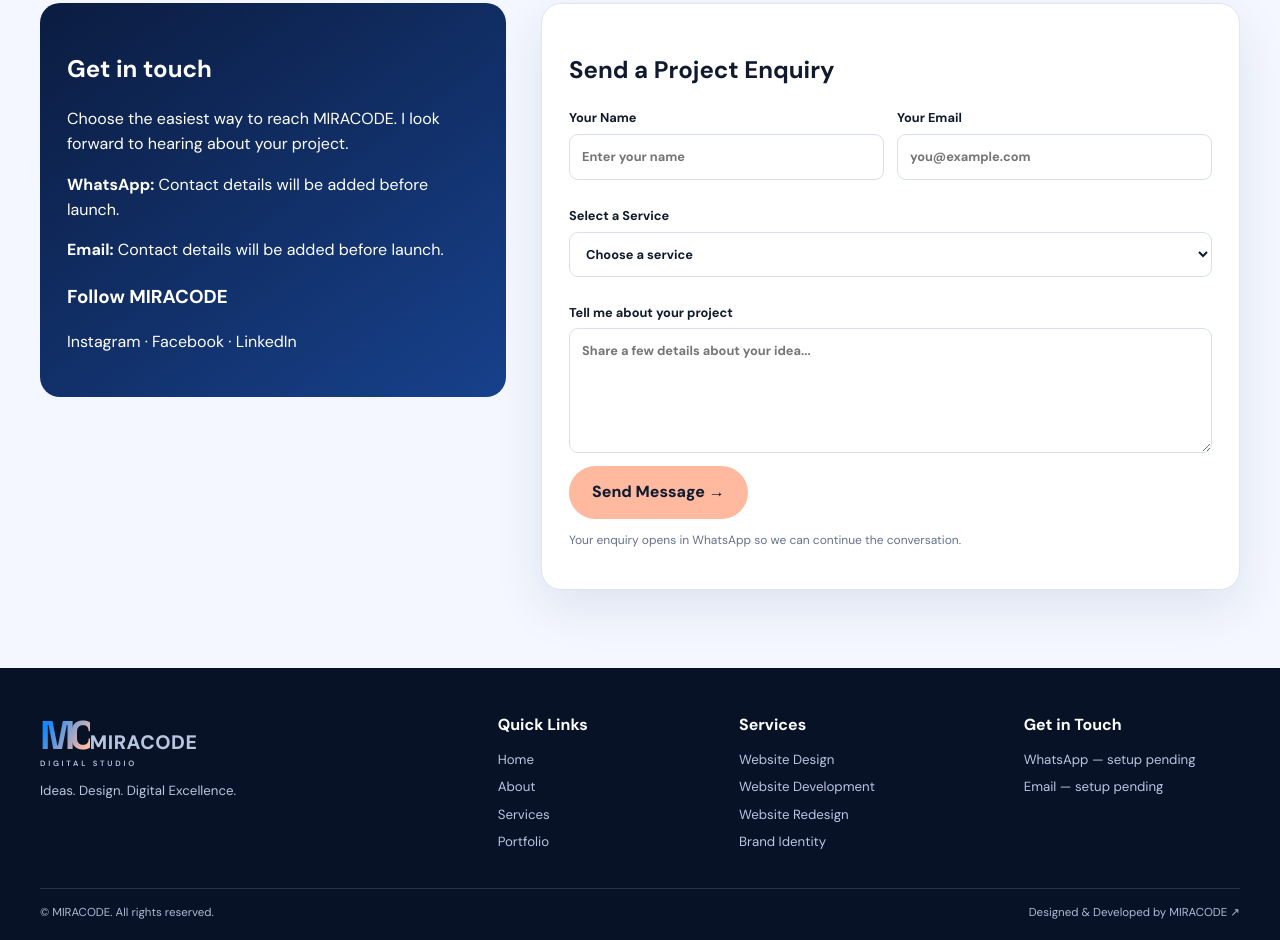
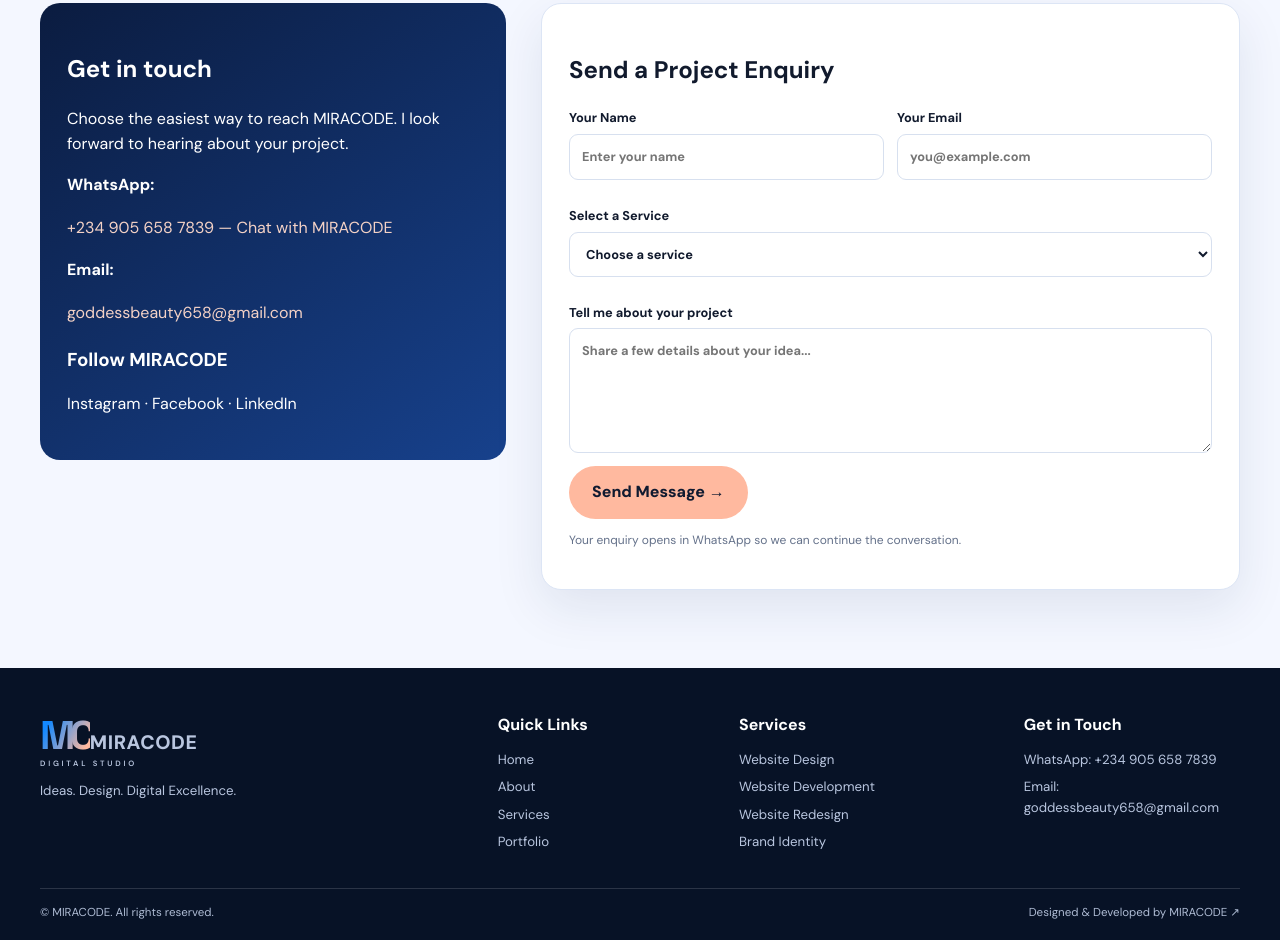
Before and after one commit to goddessbeauty658/Miracode-, a plain HTML site: page index.html in a window 1280 px wide. Shown: the part 3421-4361 px from the top of the page. Drawn offline with Linux system fonts and the light colour scheme.

Commit message:
Connect MIRACODE WhatsApp and email contacts

```diff
--- a/index.html
+++ b/index.html
@@ -21,11 +21,11 @@
 <section class="section" id="approach"><div class="wrap why-grid"><div><span class="kicker">My Advantage</span><h2 class="section-title">Why Choose <em>MIRACODE?</em></h2><p class="lead">A creative partner committed to quality, functionality and your success.</p></div><div class="features"><div class="feature"><i>☼</i><b>Creative & Modern Designs</b></div><div class="feature"><i>▣</i><b>Responsive on All Devices</b></div><div class="feature"><i>⌘</i><b>Clean & Reliable Code</b></div><div class="feature"><i>♧</i><b>Client-Focused Approach</b></div></div></div></section>
 <section class="cta-band"><div class="wrap cta-inner"><h2>Let's Build Something Amazing Together</h2><a class="btn peach" href="#contact">Get in Touch →</a></div></section>
 <section class="page-hero" id="contact"><div class="wrap"><span class="eyebrow">Have a project in mind?</span><h1>Let's Work <em style="color:var(--peach)">Together.</em></h1><p>Have a project, an idea or a question? I'd love to hear from you. Let's create something amazing.</p></div></section>
-<section class="section"><div class="wrap contact-grid"><div class="contact-card"><h2>Get in touch</h2><p>Choose the easiest way to reach MIRACODE. I look forward to hearing about your project.</p><p><strong>WhatsApp:</strong> Contact details will be added before launch.</p><p><strong>Email:</strong> Contact details will be added before launch.</p><h3>Follow MIRACODE</h3><p>Instagram · Facebook · LinkedIn</p></div><form class="form" id="enquiry"><h2>Send a Project Enquiry</h2><div class="form-grid"><label class="field">Your Name<input name="name" required placeholder="Enter your name"></label><label class="field">Your Email<input type="email" name="email" required placeholder="you@example.com"></label><label class="field full">Select a Service<select name="service" required><option value="">Choose a service</option><option>Website Design</option><option>Website Development</option><option>Website Redesign</option><option>Landing Page Design</option><option>Brand Identity & Graphics</option><option>Other</option></select></label><label class="field full">Tell me about your project<textarea name="message" required placeholder="Share a few details about your idea..."></textarea></label></div><button class="btn peach" type="submit">Send Message →</button><p class="form-note">Your enquiry opens in WhatsApp so we can continue the conversation.</p></form></div></section>
+<section class="section"><div class="wrap contact-grid"><div class="contact-card"><h2>Get in touch</h2><p>Choose the easiest way to reach MIRACODE. I look forward to hearing about your project.</p><p><strong>WhatsApp:</strong> <a href="https://wa.me/2349056587839" target="_blank" rel="noopener noreferrer">+234 905 658 7839 — Chat with MIRACODE</a></p><p><strong>Email:</strong> <a href="mailto:goddessbeauty658@gmail.com">goddessbeauty658@gmail.com</a></p><h3>Follow MIRACODE</h3><p>Instagram · Facebook · LinkedIn</p></div><form class="form" id="enquiry"><h2>Send a Project Enquiry</h2><div class="form-grid"><label class="field">Your Name<input name="name" required placeholder="Enter your name"></label><label class="field">Your Email<input type="email" name="email" required placeholder="you@example.com"></label><label class="field full">Select a Service<select name="service" required><option value="">Choose a service</option><option>Website Design</option><option>Website Development</option><option>Website Redesign</option><option>Landing Page Design</option><option>Brand Identity & Graphics</option><option>Other</option></select></label><label class="field full">Tell me about your project<textarea name="message" required placeholder="Share a few details about your idea..."></textarea></label></div><button class="btn peach" type="submit">Send Message →</button><p class="form-note">Your enquiry opens in WhatsApp so we can continue the conversation.</p></form></div></section>
 </main>
-<footer class="footer"><div class="wrap"><div class="footer-grid"><div><a class="brand" href="#home"><span class="brandmark">MC</span><span class="brandname">MIRACODE<small>DIGITAL STUDIO</small></span></a><p>Ideas. Design. Digital Excellence.</p></div><div><h4>Quick Links</h4><a href="#home">Home</a><a href="#about">About</a><a href="#services">Services</a><a href="#portfolio">Portfolio</a></div><div><h4>Services</h4><a href="#services">Website Design</a><a href="#services">Website Development</a><a href="#services">Website Redesign</a><a href="#services">Brand Identity</a></div><div><h4>Get in Touch</h4><a href="#contact">WhatsApp — setup pending</a><a href="#contact">Email — setup pending</a></div></div><div class="copyright"><span>© <span id="year"></span> MIRACODE. All rights reserved.</span><span>Designed & Developed by MIRACODE ↗</span></div></div></footer><div id="toast" role="status" aria-live="polite"></div>
+<footer class="footer"><div class="wrap"><div class="footer-grid"><div><a class="brand" href="#home"><span class="brandmark">MC</span><span class="brandname">MIRACODE<small>DIGITAL STUDIO</small></span></a><p>Ideas. Design. Digital Excellence.</p></div><div><h4>Quick Links</h4><a href="#home">Home</a><a href="#about">About</a><a href="#services">Services</a><a href="#portfolio">Portfolio</a></div><div><h4>Services</h4><a href="#services">Website Design</a><a href="#services">Website Development</a><a href="#services">Website Redesign</a><a href="#services">Brand Identity</a></div><div><h4>Get in Touch</h4><a href="https://wa.me/2349056587839" target="_blank" rel="noopener noreferrer">WhatsApp: +234 905 658 7839</a><a href="mailto:goddessbeauty658@gmail.com">Email: goddessbeauty658@gmail.com</a></div></div><div class="copyright"><span>© <span id="year"></span> MIRACODE. All rights reserved.</span><span>Designed & Developed by MIRACODE ↗</span></div></div></footer><div id="toast" role="status" aria-live="polite"></div>
 <script>
-const WHATSAPP_NUMBER=''; // Add country code + number, digits only, before launch.\nconst menu=document.getElementById('menu'),nav=document.getElementById('navlinks');menu.addEventListener('click',()=>{const open=nav.classList.toggle('open');menu.setAttribute('aria-expanded',String(open));menu.textContent=open?'×':'☰'});nav.querySelectorAll('a').forEach(a=>a.addEventListener('click',()=>{nav.classList.remove('open');menu.setAttribute('aria-expanded','false');menu.textContent='☰'}));document.getElementById('year').textContent=new Date().getFullYear();
+const WHATSAPP_NUMBER='2349056587839';\nconst menu=document.getElementById('menu'),nav=document.getElementById('navlinks');menu.addEventListener('click',()=>{const open=nav.classList.toggle('open');menu.setAttribute('aria-expanded',String(open));menu.textContent=open?'×':'☰'});nav.querySelectorAll('a').forEach(a=>a.addEventListener('click',()=>{nav.classList.remove('open');menu.setAttribute('aria-expanded','false');menu.textContent='☰'}));document.getElementById('year').textContent=new Date().getFullYear();
 document.querySelectorAll('.filter').forEach(btn=>btn.addEventListener('click',()=>{document.querySelectorAll('.filter').forEach(b=>b.classList.remove('active'));btn.classList.add('active');const f=btn.dataset.filter;document.querySelectorAll('.project').forEach(card=>card.classList.toggle('hidden',f!=='all'&&!card.dataset.kind.split(' ').includes(f)))}));
 document.getElementById('enquiry').addEventListener('submit',e=>{e.preventDefault();const d=new FormData(e.currentTarget);if(!WHATSAPP_NUMBER){alert('Thanks for your enquiry. MIRACODE contact details are being configured. Add your WhatsApp number in the website code before publishing the live enquiry form.');return;}const body='Hello MIRACODE!%0A%0AName: '+encodeURIComponent(d.get('name'))+'%0AEmail: '+encodeURIComponent(d.get('email'))+'%0AService: '+encodeURIComponent(d.get('service'))+'%0AProject: '+encodeURIComponent(d.get('message'));window.open('https://wa.me/'+WHATSAPP_NUMBER+'?text='+body,'_blank','noopener');});
 const sections=[...document.querySelectorAll('main section[id]')];const links=[...document.querySelectorAll('.navlinks a[href^="#"]')];const observer=new IntersectionObserver(entries=>entries.forEach(entry=>{if(entry.isIntersecting){links.forEach(a=>a.classList.toggle('active',a.getAttribute('href')==='#'+entry.target.id))}}),{rootMargin:'-35% 0px -55% 0px'});sections.forEach(s=>observer.observe(s));
```
